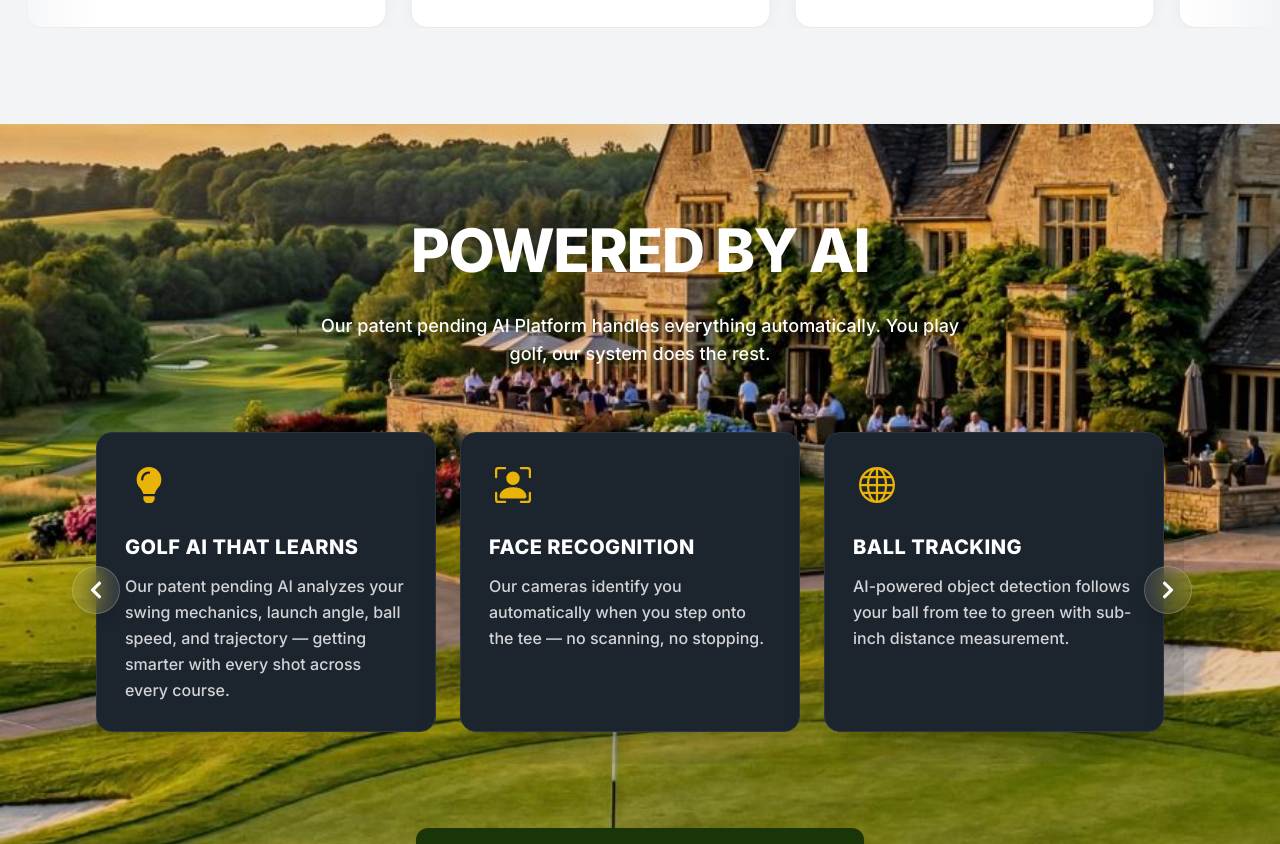
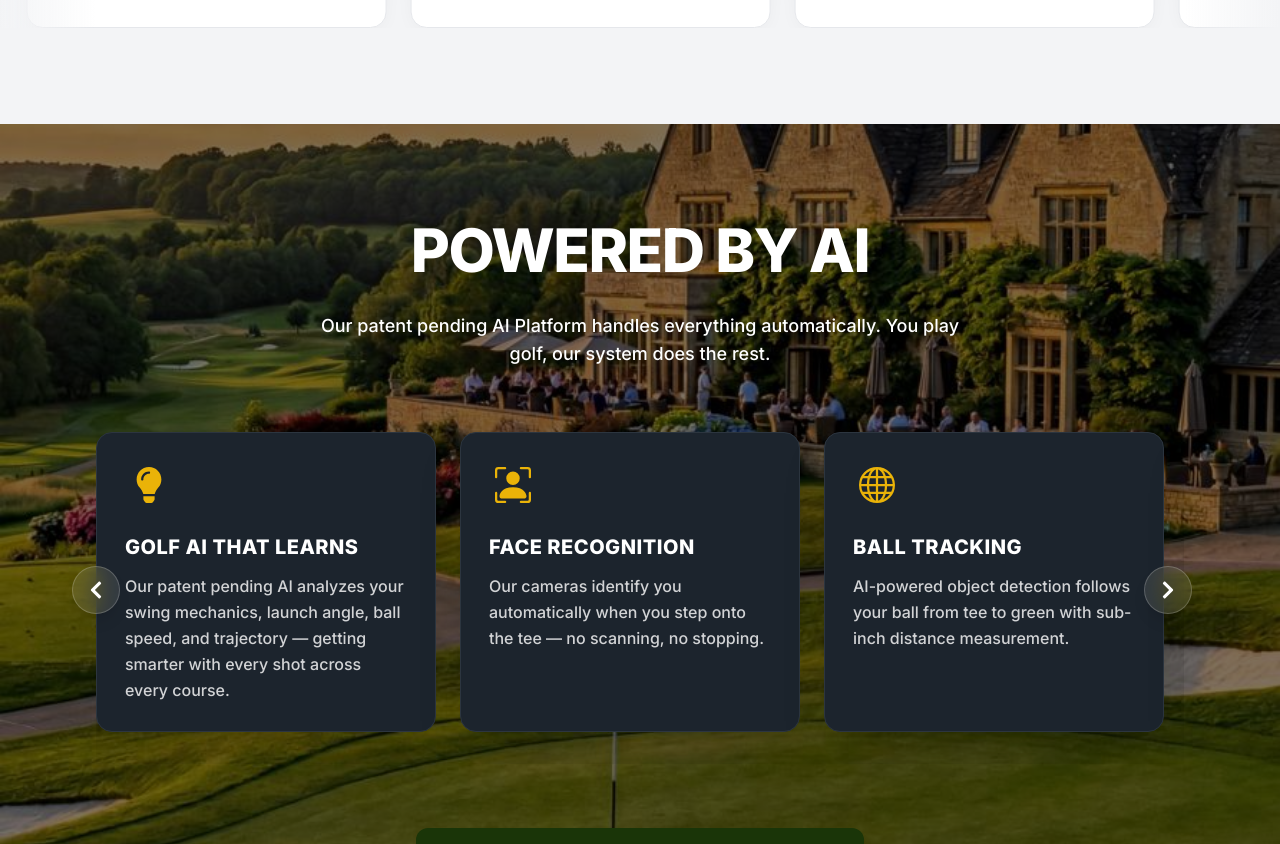
Before and after one commit to noorshanu/jackpotgolf, a Next.js app: page / in a window 1280 px wide. Shown: the part 8221-9065 px from the top of the page. Built offline with nearby package versions, Linux system fonts and the light colour scheme.

Commit message:
Update Membership.tsx

```diff
--- a/app/components/Membership.tsx
+++ b/app/components/Membership.tsx
@@ -75,7 +75,7 @@
           quality={100}
         />
         {/* Subtle overlay to ensure text readability */}
-        <div className="absolute inset-0 bg-black/10" />
+        <div className="absolute inset-0 bg-black/50" />
       </div>
 
       <div className="relative z-10 flex w-full flex-col items-center gap-8 px-4 sm:px-6 md:px-8 lg:max-w-6xl">
```
